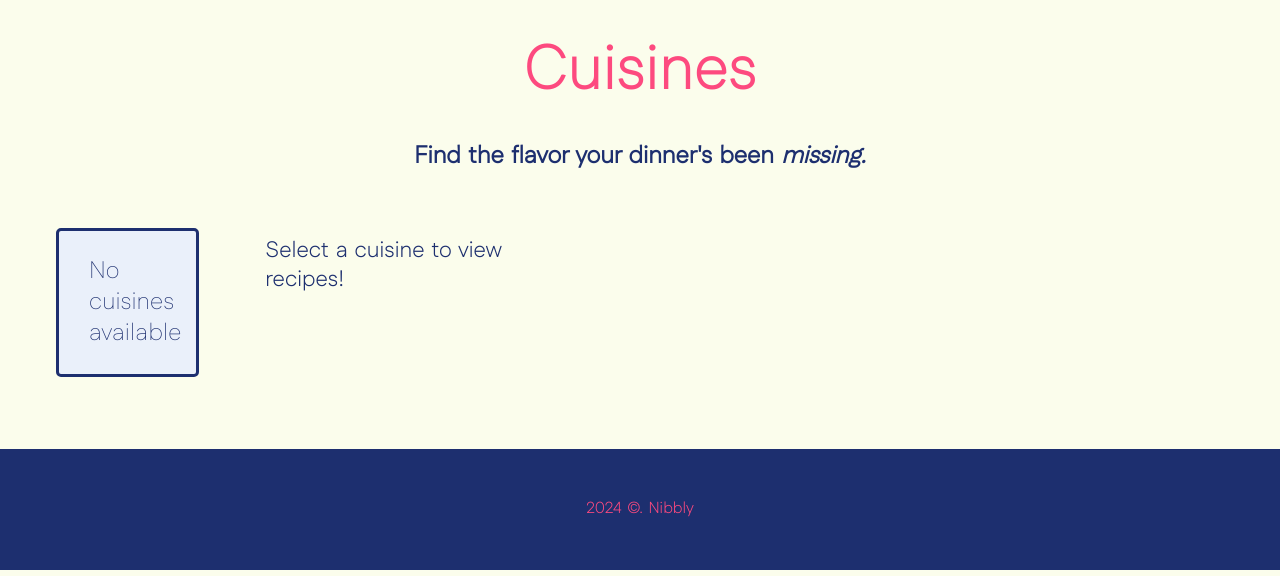
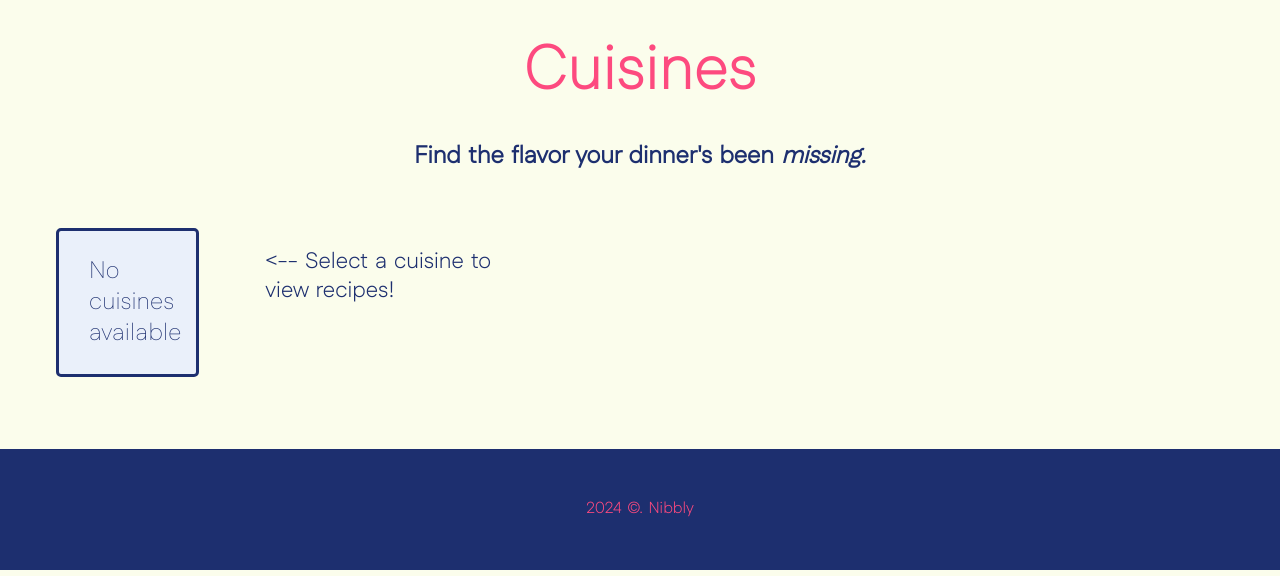
Before and after one commit to vzurui/idm232-vpl26, a PHP site: page /cuisines.php in a window 1280 px wide. Shown: the part 224-800 px from the top of the page. Run offline with PHP 8.4, Linux system fonts and the light colour scheme; data that the repository does not hold is empty.

Commit message:
styles updated

```diff
--- a/css/style.css
+++ b/css/style.css
@@ -232,7 +232,7 @@ button:hover {
 /* Cuisine List and Recipe Grid Layout */
 
 .cuisine-select {
-	margin: 0;
+	margin: 0.5em 3em 0 0;
 }
 
 .cuisine-caption {
--- a/cuisines.php
+++ b/cuisines.php
@@ -98,7 +98,7 @@
 
                     $stmt->close();
                 } else {
-                    echo '<p class="cuisine-select">Select a cuisine to view recipes!</p>';
+                    echo '<p class="cuisine-select"><-- Select a cuisine to view recipes!</p>';
                 }
 
                 $conn->close();
```
